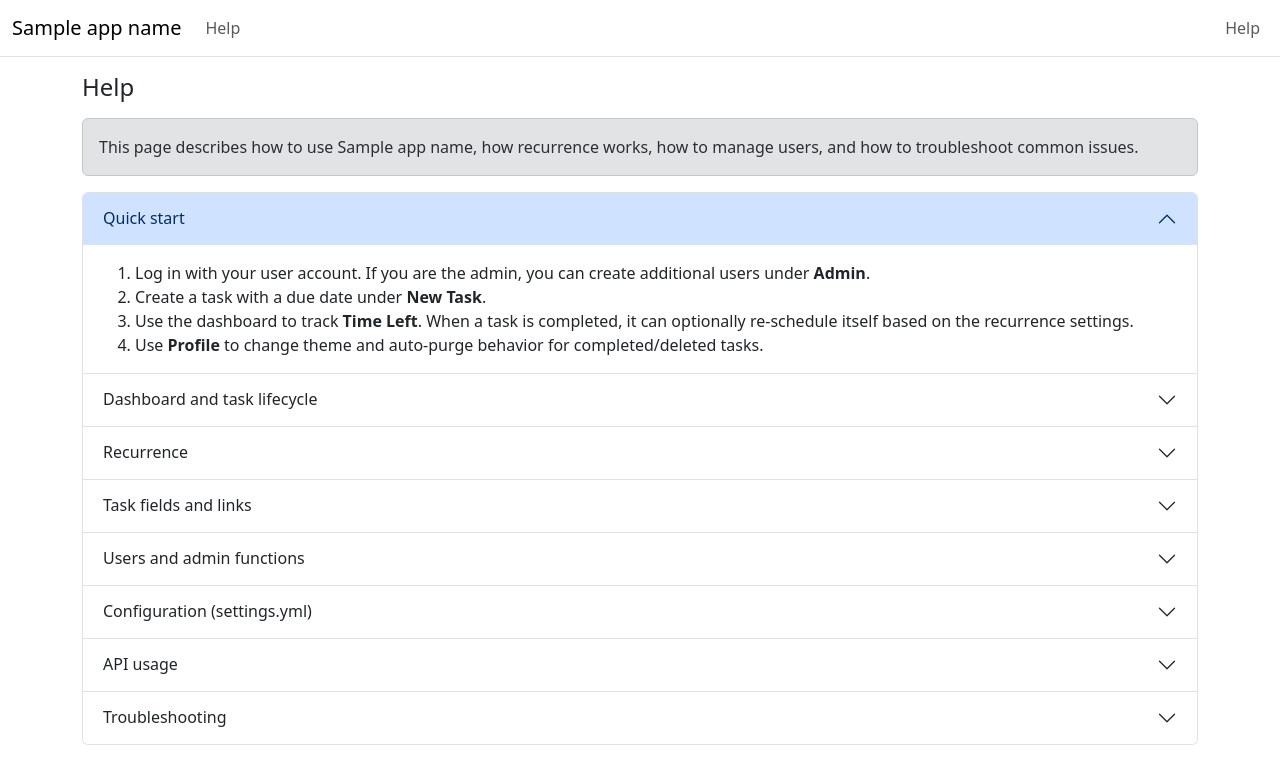
After one commit to paulkakell/timeboard, a Python web app: template app/templates/help.html in a window 1280 px wide. The commit adds this page. Shown: the top 784 px of the page. Run offline with Jinja, Linux system fonts and the light colour scheme; the template is opened without the code that fills it: most values are stand-ins (such as "Sample title", 1, 10 or a date in 2020).

Commit message:
Added online help

```diff
--- a/app/templates/base.html
+++ b/app/templates/base.html
@@ -25,12 +25,14 @@
             {% endif %}
             <li class="nav-item"><a class="nav-link" href="/docs">API Docs</a></li>
             {% endif %}
+            <li class="nav-item"><a class="nav-link" href="/help">Help</a></li>
           </ul>
           <ul class="navbar-nav ms-auto">
             {% if current_user %}
             <li class="nav-item"><span class="navbar-text me-3">{{ current_user.username }}</span></li>
             <li class="nav-item"><a class="nav-link" href="/logout">Logout</a></li>
             {% endif %}
+            <li class="nav-item"><a class="nav-link" href="/help">Help</a></li>
           </ul>
         </div>
       </div>
--- /dev/null
+++ b/app/templates/help.html
@@ -0,0 +1,227 @@
+{% extends "base.html" %}
+{% block content %}
+<h1 class="h4 mb-3">Help</h1>
+
+<div class="alert alert-secondary" role="alert">
+  This page describes how to use {{ app_name }}, how recurrence works, how to manage users, and how to troubleshoot common issues.
+</div>
+
+<div class="accordion" id="helpAccordion">
+
+  <div class="accordion-item">
+    <h2 class="accordion-header" id="hQuickStart">
+      <button class="accordion-button" type="button" data-bs-toggle="collapse" data-bs-target="#cQuickStart" aria-expanded="true" aria-controls="cQuickStart">
+        Quick start
+      </button>
+    </h2>
+    <div id="cQuickStart" class="accordion-collapse collapse show" aria-labelledby="hQuickStart" data-bs-parent="#helpAccordion">
+      <div class="accordion-body">
+        <ol class="mb-0">
+          <li>Log in with your user account. If you are the admin, you can create additional users under <strong>Admin</strong>.</li>
+          <li>Create a task with a due date under <strong>New Task</strong>.</li>
+          <li>Use the dashboard to track <strong>Time Left</strong>. When a task is completed, it can optionally re-schedule itself based on the recurrence settings.</li>
+          <li>Use <strong>Profile</strong> to change theme and auto-purge behavior for completed/deleted tasks.</li>
+        </ol>
+      </div>
+    </div>
+  </div>
+
+  <div class="accordion-item">
+    <h2 class="accordion-header" id="hDashboard">
+      <button class="accordion-button collapsed" type="button" data-bs-toggle="collapse" data-bs-target="#cDashboard" aria-expanded="false" aria-controls="cDashboard">
+        Dashboard and task lifecycle
+      </button>
+    </h2>
+    <div id="cDashboard" class="accordion-collapse collapse" aria-labelledby="hDashboard" data-bs-parent="#helpAccordion">
+      <div class="accordion-body">
+        <p class="mb-2">
+          Tasks are shown on the dashboard until they are archived. A task can be in one of three states: active, completed, or deleted.
+          Completed and deleted tasks are retained for a period (configured per user) and then purged by the background scheduler.
+        </p>
+        <ul class="mb-0">
+          <li><strong>Complete</strong>: marks the task completed and, if recurrence is configured, creates the next due date for the same task.</li>
+          <li><strong>Delete</strong>: soft-deletes the task (it is not immediately removed from the database).</li>
+          <li><strong>Tags</strong>: use tags to filter the dashboard quickly and to group related tasks.</li>
+        </ul>
+      </div>
+    </div>
+  </div>
+
+  <div class="accordion-item" id="recurrence">
+    <h2 class="accordion-header" id="hRecurrence">
+      <button class="accordion-button collapsed" type="button" data-bs-toggle="collapse" data-bs-target="#cRecurrence" aria-expanded="false" aria-controls="cRecurrence">
+        Recurrence
+      </button>
+    </h2>
+    <div id="cRecurrence" class="accordion-collapse collapse" aria-labelledby="hRecurrence" data-bs-parent="#helpAccordion">
+      <div class="accordion-body">
+        <p class="mb-2">
+          Recurrence determines how the due date is updated after you complete a task. The UI offers three recurrence modes.
+        </p>
+
+        <h3 class="h6 mt-3">1) Post-Completion Interval</h3>
+        <p class="mb-2">
+          After you mark the task complete, the next due date is set to “completion time + interval”.
+          Use duration strings like: <code>30m</code>, <code>8h</code>, <code>1d</code>, <code>1d 2h</code>, <code>2w</code>.
+        </p>
+
+        <h3 class="h6 mt-3">2) Multi-Slot Daily Scheduling</h3>
+        <p class="mb-2">
+          The task recurs at specific times every day. Enter a comma-separated list of 24-hour times, for example:
+          <code>08:00, 15:00, 23:00</code>.
+          When you complete the task, the next due time is the next slot that has not yet passed (or the first slot tomorrow if all have passed).
+        </p>
+
+        <h3 class="h6 mt-3">3) Fixed Clock Scheduling</h3>
+        <p class="mb-2">
+          Fixed clock scheduling is anchored to the calendar or to a clock interval, regardless of when you complete it.
+          This is useful when you want a task to always land at the same wall-clock times.
+        </p>
+
+        <p class="mb-2"><strong>Fixed interval examples</strong> (anchored): <code>6h</code>, <code>1d</code>, <code>2w</code>.</p>
+
+        <p class="mb-2"><strong>Weekly rule examples</strong>:</p>
+        <ul>
+          <li><code>Every Tuesday</code></li>
+          <li><code>Mon Wed Fri</code></li>
+        </ul>
+
+        <p class="mb-2"><strong>Monthly rule examples</strong>:</p>
+        <ul>
+          <li><code>10th of every month</code></li>
+          <li><code>First Monday</code></li>
+          <li><code>Last Friday</code></li>
+        </ul>
+
+        <p class="mb-2"><strong>Yearly rule examples</strong>:</p>
+        <ul class="mb-0">
+          <li><code>January 5</code></li>
+          <li><code>Jan 5</code></li>
+        </ul>
+
+        <div class="alert alert-info mt-3 mb-0" role="alert">
+          Tip: if a recurrence input is rejected, it will display an error on the task form. Correct the interval or rule and save again.
+        </div>
+      </div>
+    </div>
+  </div>
+
+  <div class="accordion-item">
+    <h2 class="accordion-header" id="hTaskFields">
+      <button class="accordion-button collapsed" type="button" data-bs-toggle="collapse" data-bs-target="#cTaskFields" aria-expanded="false" aria-controls="cTaskFields">
+        Task fields and links
+      </button>
+    </h2>
+    <div id="cTaskFields" class="accordion-collapse collapse" aria-labelledby="hTaskFields" data-bs-parent="#helpAccordion">
+      <div class="accordion-body">
+        <ul class="mb-0">
+          <li><strong>Task Type</strong>: free text. If you set a URL, the Task Type becomes the clickable link label in the dashboard.</li>
+          <li><strong>Description</strong>: optional notes shown on the task detail/edit view.</li>
+          <li><strong>Tags</strong>: comma-separated list. Tags are normalized and reused across tasks.</li>
+          <li><strong>Due Date</strong>: stored internally in UTC and displayed in the application timezone configured in settings.</li>
+        </ul>
+      </div>
+    </div>
+  </div>
+
+  <div class="accordion-item">
+    <h2 class="accordion-header" id="hUsersAdmin">
+      <button class="accordion-button collapsed" type="button" data-bs-toggle="collapse" data-bs-target="#cUsersAdmin" aria-expanded="false" aria-controls="cUsersAdmin">
+        Users and admin functions
+      </button>
+    </h2>
+    <div id="cUsersAdmin" class="accordion-collapse collapse" aria-labelledby="hUsersAdmin" data-bs-parent="#helpAccordion">
+      <div class="accordion-body">
+        <p class="mb-2">
+          Admin users can create and delete users from the <strong>Admin</strong> page. Passwords are stored as secure hashes.
+        </p>
+        <ul class="mb-0">
+          <li><strong>Creating users</strong>: choose a username and password. The user can then log in and manage their own tasks.</li>
+          <li><strong>Deleting users</strong>: removes the user and their tasks.</li>
+          <li><strong>Lost admin password</strong>: if you cannot log in as admin, reset can be done by directly updating the admin password hash in the database or by using the CLI (if enabled in your deployment).</li>
+        </ul>
+      </div>
+    </div>
+  </div>
+
+  <div class="accordion-item">
+    <h2 class="accordion-header" id="hSettings">
+      <button class="accordion-button collapsed" type="button" data-bs-toggle="collapse" data-bs-target="#cSettings" aria-expanded="false" aria-controls="cSettings">
+        Configuration (settings.yml)
+      </button>
+    </h2>
+    <div id="cSettings" class="accordion-collapse collapse" aria-labelledby="hSettings" data-bs-parent="#helpAccordion">
+      <div class="accordion-body">
+        <p class="mb-2">
+          Configuration is read from <code>/data/settings.yml</code> by default (or from the path in <code>TIMEBOARD_SETTINGS</code>).
+          A sample file is included as <code>settings.sample.yml</code>.
+        </p>
+
+        <dl class="row mb-0">
+          <dt class="col-sm-3">app.timezone</dt>
+          <dd class="col-sm-9">IANA timezone name used for display and local parsing (example: <code>America/Denver</code>).</dd>
+
+          <dt class="col-sm-3">app.host / app.port</dt>
+          <dd class="col-sm-9">Bind address and port inside the container.</dd>
+
+          <dt class="col-sm-3">app.base_url</dt>
+          <dd class="col-sm-9">Public URL prefix when the app is behind a reverse proxy or served from a subpath.</dd>
+
+          <dt class="col-sm-3">security.session_secret</dt>
+          <dd class="col-sm-9">Secret used to sign session cookies. Change this to a strong random value.</dd>
+
+          <dt class="col-sm-3">security.jwt_secret</dt>
+          <dd class="col-sm-9">Secret used for API tokens (JWT). Change this to a strong random value.</dd>
+
+          <dt class="col-sm-3">database.path</dt>
+          <dd class="col-sm-9">SQLite database file path (default: <code>/data/timeboard.db</code>).</dd>
+
+          <dt class="col-sm-3">purge.default_days</dt>
+          <dd class="col-sm-9">Default retention for completed/deleted tasks for new users.</dd>
+
+          <dt class="col-sm-3">purge.interval_minutes</dt>
+          <dd class="col-sm-9">How often the purge job runs.</dd>
+        </dl>
+      </div>
+    </div>
+  </div>
+
+  <div class="accordion-item">
+    <h2 class="accordion-header" id="hApi">
+      <button class="accordion-button collapsed" type="button" data-bs-toggle="collapse" data-bs-target="#cApi" aria-expanded="false" aria-controls="cApi">
+        API usage
+      </button>
+    </h2>
+    <div id="cApi" class="accordion-collapse collapse" aria-labelledby="hApi" data-bs-parent="#helpAccordion">
+      <div class="accordion-body">
+        <p class="mb-2">
+          The OpenAPI documentation is available under <strong>API Docs</strong>. Use the auth endpoints to obtain a token and then call the task endpoints.
+        </p>
+        <ul class="mb-0">
+          <li><strong>/docs</strong>: interactive OpenAPI UI.</li>
+          <li><strong>/api</strong>: API routes (tasks, tags, users, auth).</li>
+        </ul>
+      </div>
+    </div>
+  </div>
+
+  <div class="accordion-item">
+    <h2 class="accordion-header" id="hTroubleshooting">
+      <button class="accordion-button collapsed" type="button" data-bs-toggle="collapse" data-bs-target="#cTroubleshooting" aria-expanded="false" aria-controls="cTroubleshooting">
+        Troubleshooting
+      </button>
+    </h2>
+    <div id="cTroubleshooting" class="accordion-collapse collapse" aria-labelledby="hTroubleshooting" data-bs-parent="#helpAccordion">
+      <div class="accordion-body">
+        <ul class="mb-0">
+          <li><strong>Dashboard colors do not change</strong>: force-refresh the page. Static assets are versioned, but intermediate proxies can still cache aggressively.</li>
+          <li><strong>Login loop</strong>: verify <code>security.session_secret</code> is stable across restarts and that the container clock is correct.</li>
+          <li><strong>Timezone confusion</strong>: confirm <code>app.timezone</code> is correct and that your browser is not overriding time inputs unexpectedly.</li>
+          <li><strong>Reverse proxy paths</strong>: when serving under a subpath, set <code>app.base_url</code> accordingly.</li>
+        </ul>
+      </div>
+    </div>
+  </div>
+
+</div>
+{% endblock %}
--- a/app/templates/task_form.html
+++ b/app/templates/task_form.html
@@ -47,7 +47,7 @@
         <option value="multi_slot_daily" {% if recurrence_type=='multi_slot_daily' %}selected{% endif %}>Multi-Slot Daily Scheduling</option>
         <option value="fixed_clock" {% if recurrence_type=='fixed_clock' %}selected{% endif %}>Fixed Clock Scheduling</option>
       </select>
-      <div class="form-text">Post-Completion: interval after marking complete. Multi-Slot: list of daily times. Fixed Clock: anchored scheduling regardless of completion (intervals or calendar rules like “Every Tuesday”).</div>
+      <div class="form-text">Post-Completion: interval after marking complete. Multi-Slot: list of daily times. Fixed Clock: anchored scheduling regardless of completion (intervals or calendar rules like “Every Tuesday”). <a href="/help#recurrence" class="ms-1">Need help?</a></div>
     </div>
 
     <div class="col-12 col-md-6" id="recurrence_interval_group">
```
Also changed, not shown: app/routers/ui.py (+18 -0 lines).
